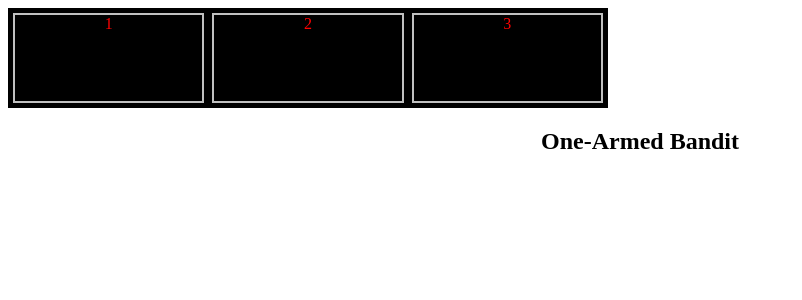
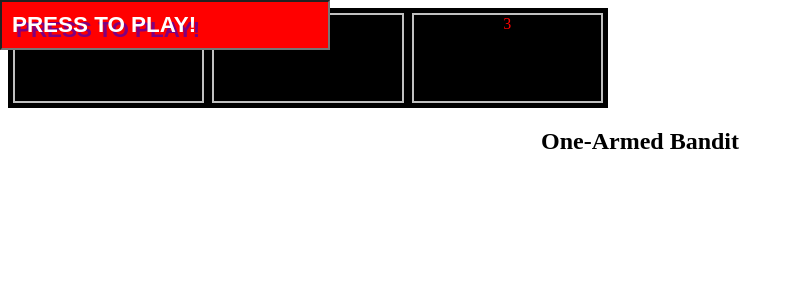
Before and after one commit to raficode2303/slot-machine, a React (Create React App) app: page / in a window 1280 px wide. Shown: the top 300 px of the page, without its empty margins (0-802 px from the left). Built offline with nearby package versions, Linux system fonts and the light colour scheme.

Commit message:
change audio from useState to useRef

```diff
--- a/src/App.js
+++ b/src/App.js
@@ -69,7 +69,7 @@ function App() {
       {/* <Header bcgimage={logo} /> */}
       {/* <Main /> */}
       {/* </div> */}
-      {/* <Button /> */}
+      <Button />
       <CreditsCoins />
       <h2>One-Armed Bandit</h2>
     </>
--- a/src/Context.js
+++ b/src/Context.js
@@ -1,4 +1,4 @@
-import { useState, createContext, useContext } from 'react'
+import { useState, createContext, useContext, useRef } from 'react'
 // helpers
 import { importSounds } from './helpers'
 // audio
@@ -14,14 +14,12 @@ export const SlotContextProvider = ({ children }) => {
   const [numberOfreels, setNumberOfreels] = useState(3)
   const [buttonChanged, setButtonChanged] = useState(() => false)
   const [reelPosition, setReelPosition] = useState(() => 0)
-  const [audioStart, setAudioStart] = useState(
-    () => new Audio(Object.values(sounds)[0])
-  )
+  const audioStart = useRef(new Audio(Object.values(sounds)[0]))
 
   const translateReels = () => {
     console.log('enter RotateReelsRotateReels')
     setButtonChanged(true)
-    audioStart.play()
+    audioStart.current.play()
     // for now the reel start always from the sampe position
     // need to change this that it will continue to spin from the last stop
     setReelPosition(0)
```
